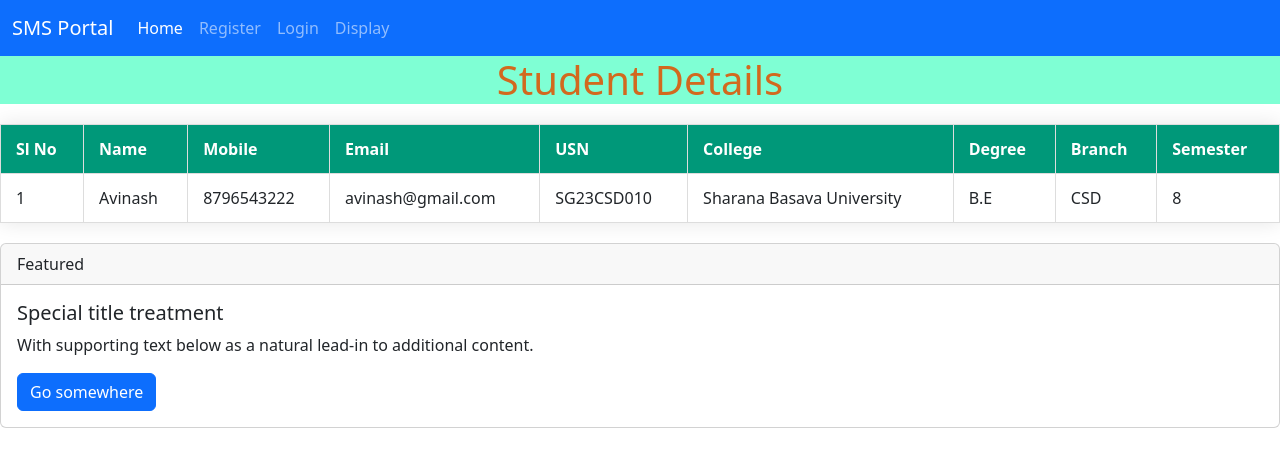
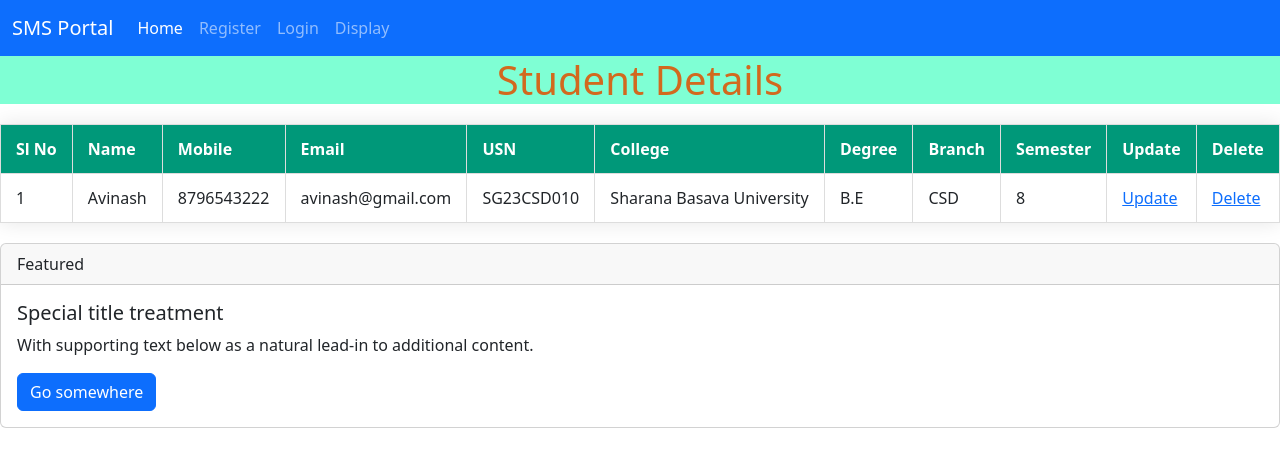
Before and after one commit to KNOWLEDGESHARPNER/SBUDjangoDemoProject, a Django app: page /display/ in a window 1280 px wide. Shown: the top 467 px of the page. Run offline with Django 5.2, Linux system fonts and the light colour scheme; data comes from the database, SQL or seed files in the repository; both versions use the stored data as it was after the commit.

Commit message:
CRUD - UPDATE and DELETE Views added

```diff
--- a/SMSProject/student/urls.py
+++ b/SMSProject/student/urls.py
@@ -1,9 +1,11 @@
 from django.urls import path
-from .views import display, home,register,login
+from .views import delete, display, home,register,login, update
 
 urlpatterns = [
     path('',home,name='home'),
     path('register/',register,name='reg'),
     path('login/',login,name='login'),
     path('display/',display,name='display'),
+    path('update/<int:id>/',update,name='update'),
+    path('delete/<int:id>/',delete,name='delete'),
 ]
--- a/SMSProject/student/views.py
+++ b/SMSProject/student/views.py
@@ -1,5 +1,5 @@
 from django.http import HttpResponse
-from django.shortcuts import render
+from django.shortcuts import render,redirect
 
 from .models import Student
 
@@ -44,6 +44,40 @@ def display(request):
     students=Student.objects.all()#fetching all records from Student table
     return render(request,'student/display.html',{'stu_objs':students})
 
+def update(request,id):
+    if request.method=='POST':
+        name=request.POST['sname']
+        mob=request.POST['mob']
+        email=request.POST['email']
+        usn=request.POST['usn']
+        college=request.POST['college']
+        degree=request.POST['degree']
+        branch=request.POST['branch']
+        sem=request.POST['sem']
+
+        #Logic to update the data in database can be added here
+        stu_obj=Student.objects.get(id=id)#fetching the record based on id from Student table
+        stu_obj.name=name
+        stu_obj.mob=mob
+        stu_obj.email=email
+        stu_obj.college=college
+        stu_obj.degree=degree
+        stu_obj.branch=branch
+        stu_obj.sem=sem
+
+        #ORM(Object Relational Mapping) methods to update the data in database
+        stu_obj.save()
+        return redirect('display')
+    else:
+        stu_obj=Student.objects.get(id=id)#fetching the record based on id from Student table
+        return render(request,'student/update.html',{'stu_obj':stu_obj})
+
+def delete(request,id):
+    #Logic to delete the record from database can be added here
+    stu_obj=Student.objects.get(id=id)#fetching the record based on id from Student table
+    stu_obj.delete()#deleting the record from database
+    return redirect('display')
+
 def login(request):
     if request.method=='POST':
         email=request.POST.get('email')
--- a/SMSProject/templates/student/display.html
+++ b/SMSProject/templates/student/display.html
@@ -14,6 +14,8 @@
                 <th>Degree</th>
                 <th>Branch</th>
                 <th>Semester</th>
+                <th>Update</th>
+                <th>Delete</th>
             </tr>
         </thead>
         <tbody>
@@ -28,6 +30,8 @@
                 <td>{{ student.degree }}</td>
                 <td>{{ student.branch }}</td>
                 <td>{{ student.sem }}</td>
+                <td><a href="{% url 'update' student.id %}">Update</a></td>
+                <td><a href="{% url 'delete' student.id %}">Delete</a></td>
             </tr>
             {% endfor %}
         </tbody>
```
Also changed, not shown: SMSProject/templates/student/update.html (added, +18 -0 lines), SMSProject/db.sqlite3.
